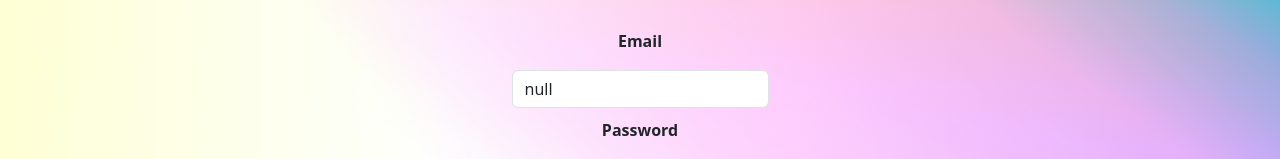
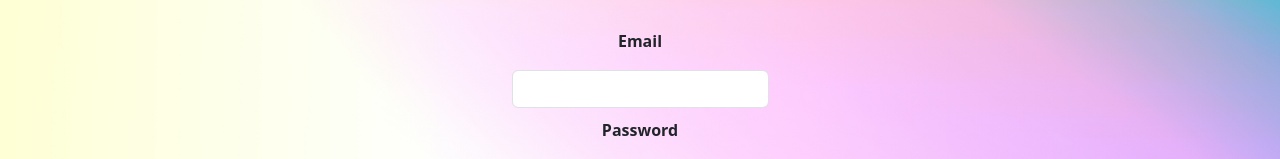
Before and after one commit to emilyyejia/schedula, a React (Vite) app in the folder frontend/: page /login in a window 1280 px wide. Shown: the part 218-377 px from the top of the page. Built offline with nearby package versions, Linux system fonts and the light colour scheme.

Commit message:
Add null check for queryparams

```diff
--- a/frontend/src/pages/LogInPage/LogInPage.jsx
+++ b/frontend/src/pages/LogInPage/LogInPage.jsx
@@ -8,7 +8,7 @@ export default function LogInPage({ setUser }) {
   const location = useLocation();
   const queryParams = new URLSearchParams(location.search);
   console.log(queryParams);
-  const email = decodeURIComponent(queryParams.get('email'));
+  const email = queryParams.get('email') ? decodeURIComponent(queryParams.get('email')): '';
   console.log(email);
 
   const [formData, setFormData] = useState({
```
